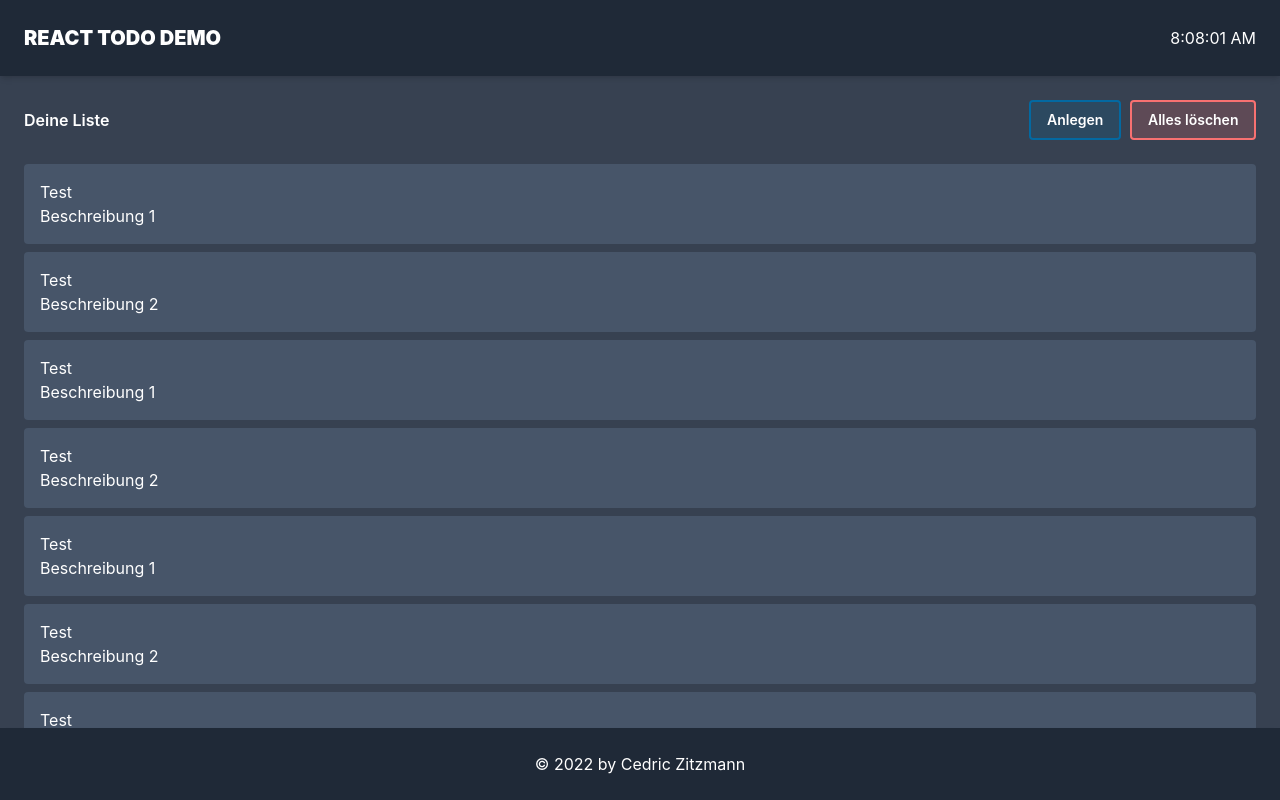
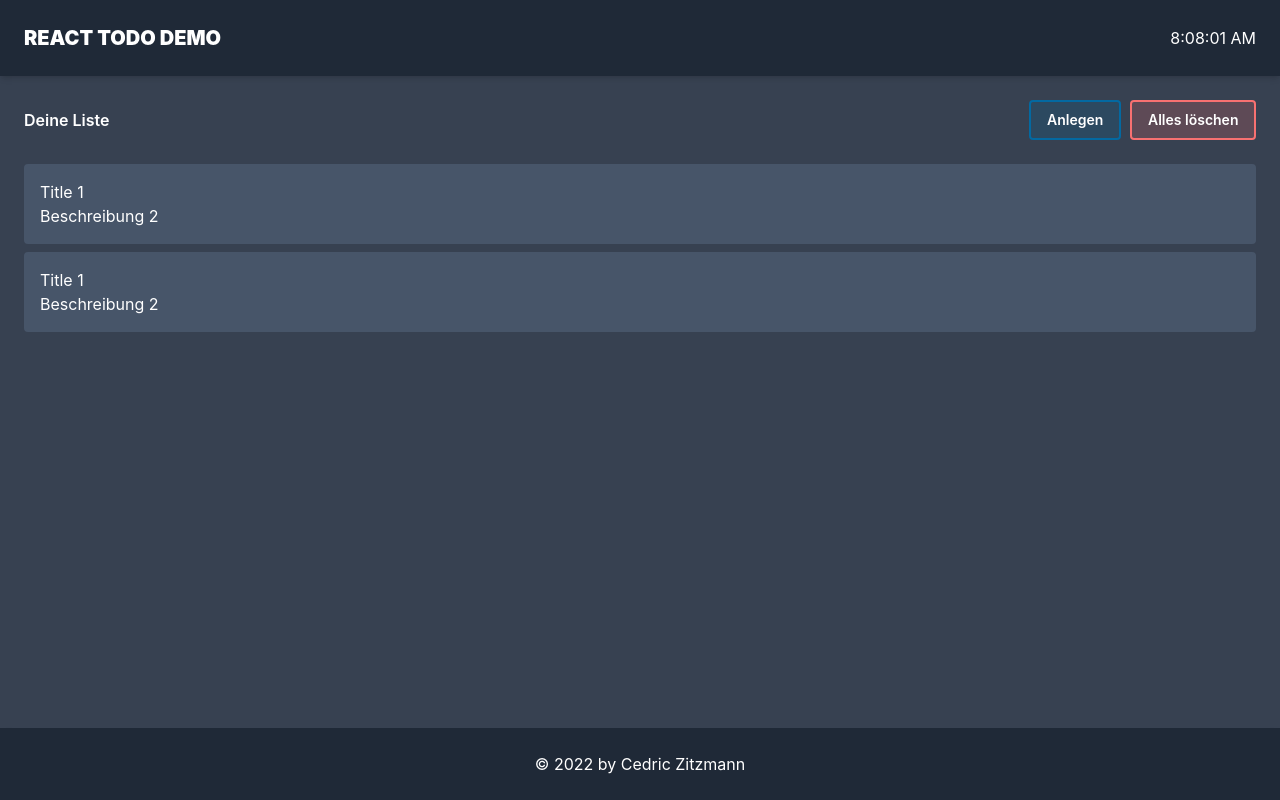
Before and after one commit to z3ttee/react-todo, a React (Create React App) app: page / in a window 1280 px wide. Built offline with nearby package versions, Linux system fonts and the light colour scheme.

Commit message:
migrated to redux

```diff
--- a/package.json
+++ b/package.json
@@ -3,6 +3,7 @@
   "version": "0.1.0",
   "private": true,
   "dependencies": {
+    "@reduxjs/toolkit": "^1.8.2",
     "@testing-library/jest-dom": "^5.16.4",
     "@testing-library/react": "^13.3.0",
     "@testing-library/user-event": "^13.5.0",
@@ -13,6 +14,7 @@
     "prop-types": "^15.8.1",
     "react": "^18.1.0",
     "react-dom": "^18.1.0",
+    "react-redux": "^8.0.2",
     "react-router-dom": "^6.3.0",
     "react-scripts": "5.0.1",
     "typescript": "^4.7.3",
--- a/src/App.tsx
+++ b/src/App.tsx
@@ -1,54 +1,28 @@
-import React from 'react';
 import { Link } from "react-router-dom";
 
 import './App.css';
-import { TodoItem, TodoItemEntity } from './components/todo-item/todo-item';
+import { TodoItem } from './components/todo-item/todo-item';
+import { AppContent } from './shared/content';
+import { useAppDispatch, useAppSelector } from "./store/hooks/hooks";
+import { deleteAll } from "./store/store";
 
-import { AppContent } from './shared/content';
+export function App() {
+  const items = useAppSelector((state) => state.list);
+  const dispatch = useAppDispatch();
 
-export class App extends React.Component {
-
-  constructor(props) {
-    super(props)
-    this.state = {
-      items: [
-        new TodoItemEntity("Test", "Beschreibung 1"),
-        new TodoItemEntity("Test", "Beschreibung 2"),
-        new TodoItemEntity("Test", "Beschreibung 1"),
-        new TodoItemEntity("Test", "Beschreibung 2"),new TodoItemEntity("Test", "Beschreibung 1"),
-        new TodoItemEntity("Test", "Beschreibung 2"),new TodoItemEntity("Test", "Beschreibung 1"),
-        new TodoItemEntity("Test", "Beschreibung 2"),new TodoItemEntity("Test", "Beschreibung 1"),
-        new TodoItemEntity("Test", "Beschreibung 2"),new TodoItemEntity("Test", "Beschreibung 1"),
-        new TodoItemEntity("Test", "Beschreibung 2")
-      ]
-    };
-
-    // Make "this" available in function
-    this.deleteAllItems = this.deleteAllItems.bind(this);
-  }
-
-  deleteAllItems() {
-    this.setState({
-      items: []
-    })
-  }
-
-  render() {
   return (
     <AppContent>
-
       <div className='flex items-center justify-end w-full mb-6 gap-2'>
         <h3 className='flex-grow font-semibold'>Deine Liste</h3>
         <Link to="/create"><button className='py-2 px-4 rounded text-sm font-semibold border-2 border-sky-700 bg-sky-700 bg-opacity-20 hover:bg-opacity-40 active:bg-opacity-100 transition-all will-change-transform transform-gpu active:scale-95'>Anlegen</button></Link>
-              <button onClick={this.deleteAllItems} className='py-2 px-4 rounded text-sm font-semibold border-2 border-red-400 bg-red-400 bg-opacity-20 hover:bg-opacity-40 active:bg-opacity-100 transition-all will-change-transform transform-gpu active:scale-95'>Alles löschen</button>
+        <button onClick={() => dispatch(deleteAll())} className='py-2 px-4 rounded text-sm font-semibold border-2 border-red-400 bg-red-400 bg-opacity-20 hover:bg-opacity-40 active:bg-opacity-100 transition-all will-change-transform transform-gpu active:scale-95'>Alles löschen</button>
       </div>
 
       <div className='flex flex-col gap-2 mt-6'>
-              {this.state["items"].map((item) => {
+        {items.map((item) => {
         return <TodoItem key={item.id} item={item} />
         })}
       </div>
     </AppContent>
   );
 }
-}
--- a/src/components/helloworld/helloworld.tsx
+++ b/src/components/helloworld/helloworld.tsx
@@ -1,14 +1,18 @@
 import React from "react";
+
+
 
 // Create components like functions
 export function HelloWorldFn(props) {
     return <h1>Hello, {props.name}</h1>;
 }
 
+
+
 // ES6 Style component declaration
 export class HelloWorld extends React.Component {
 
-    render() {
+    public render(): JSX.Element {
         return <h1>Hello, {this.props["name"]}</h1>
     }
 
--- a/src/index.tsx
+++ b/src/index.tsx
@@ -4,10 +4,13 @@ import reportWebVitals from './reportWebVitals';
 import { AppFooter } from './shared/footer';
 import { AppHeader } from './shared/header';
 import { Routing } from "./routing/routes";
+import { Provider } from 'react-redux';
+import { store } from './store/store';
 
 const root = ReactDOM.createRoot(document.getElementById('root') as Element);
 root.render(
-  <div className='flex flex-col flex-1 w-full h-full relative overflow-hidden bg-gray-700 text-white'>
+  <Provider store={store}>
+    <div className='flex flex-col flex-1 w-full h-full relative overflow-hidden bg-gray-700 text-white'>
         <AppHeader title='React TODO Demo' />
 
         <div className="flex-grow overflow-y-auto h-full">
@@ -17,8 +20,8 @@ root.render(
         <AppFooter>
           <p>&copy; {new Date().getFullYear()} by Cedric Zitzmann</p>
         </AppFooter>
-      </div>
-
+    </div>
+  </Provider>
 );
 
 // If you want to start measuring performance in your app, pass a function
--- a/src/shared/content.tsx
+++ b/src/shared/content.tsx
@@ -4,7 +4,7 @@ export class AppContent extends React.Component {
 
     render() {
         return (
-            <div className="w-full h-full p-box">
+            <div className="mx-auto container h-full p-box">
                 {this.props["children"]}
             </div>
         );
--- a/src/shared/footer.tsx
+++ b/src/shared/footer.tsx
@@ -6,8 +6,10 @@ export class AppFooter extends React.Component {
 
     render() {
         return (
-            <div className="flex flex-col items-center p-box w-full bg-gray-800 shadow-md">
-                {this.props["children"]}
+            <div className="block p-box w-full bg-gray-800 shadow-md">
+                <div className="mx-auto container text-center">
+                    {this.props["children"]}
+                </div>
             </div>
         );
     }
--- a/src/shared/header.tsx
+++ b/src/shared/header.tsx
@@ -12,9 +12,11 @@ export class AppHeader extends React.Component {
 
     render() {
         return (
-            <div className="flex flex-1 items-center w-full p-box bg-gray-800 shadow-md">
-                <h1 className='font-black text-xl uppercase flex-grow'>{ this.props.title || "React TODO Demo"}</h1>
-                <div className='inline-flex'><NestedClock /></div>
+            <div className="block bg-gray-800 shadow-md">
+                <div className="mx-auto container flex flex-1 items-center p-box">
+                    <h1 className='font-black text-xl uppercase flex-grow'>{ this.props.title || "React TODO Demo"}</h1>
+                    <div className='inline-flex'><NestedClock /></div>
+                </div>
             </div>
         );
     }
--- /dev/null
+++ b/src/store/hooks/hooks.ts
@@ -0,0 +1,5 @@
+import { TypedUseSelectorHook, useDispatch, useSelector } from "react-redux";
+import { AppDispatch, RootState } from "../store";
+
+export const useAppDispatch: () => AppDispatch = useDispatch;
+export const useAppSelector: TypedUseSelectorHook<RootState> = useSelector
--- /dev/null
+++ b/src/store/store.ts
@@ -0,0 +1,38 @@
+import { configureStore, createSlice } from "@reduxjs/toolkit";
+import { TodoItemEntity } from "../components/todo-item/todo-item";
+
+// Infer the `RootState` and `AppDispatch` types from the store itself
+export type RootState = ReturnType<typeof store.getState>
+// Inferred type: {posts: PostsState, comments: CommentsState, users: UsersState}
+export type AppDispatch = typeof store.dispatch
+
+
+interface ItemsState {
+    list: TodoItemEntity[];
+}
+
+
+const itemsSlice = createSlice({
+    name: "items",
+    initialState: {
+        list: [
+            new TodoItemEntity("Title 1", "Beschreibung 2"),
+            new TodoItemEntity("Title 1", "Beschreibung 2")
+        ]
+    } as ItemsState,
+    reducers: {
+        deleteAll: (state) => {
+            state.list = [];
+        }
+    }
+})
+
+
+export const { deleteAll } = itemsSlice.actions;
+export const store = configureStore({
+    reducer: itemsSlice.reducer
+});
+
+store.subscribe(() => {
+    console.log(store.getState());
+})
```
Also changed, not shown: 1 other file (tests, documents, lock files or other folders). Lines whose indentation alone changed are shown as unchanged.
